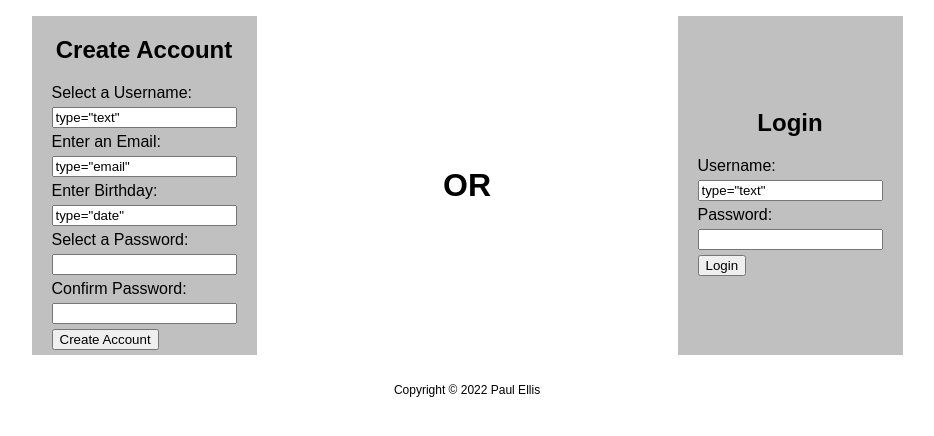
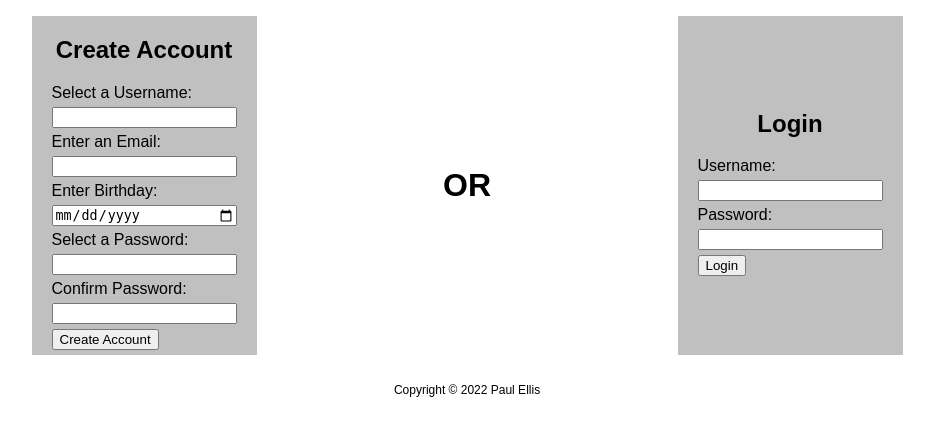
Before and after one commit to PaulEllis2001/CS401-Website, a PHP site: page /login.php in a window 1280 px wide. Shown: the part 93-529 px from the top of the page, without its empty margins (173-1107 px from the left). Run offline with PHP 8.4, Linux system fonts and the light colour scheme.

Commit message:
last hope

```diff
--- a/login.php
+++ b/login.php
@@ -12,11 +12,11 @@ function oldUsername(){
         <h2>Create Account</h2>
         <form class="form_box login_box" id="create_account_form" method="POST" action="handlers/create_account_handler.php">
             <lable class="form_item" for="create_username">Select a Username:</lable>
-            <input class="form_item" value=<?php echo isset($_SESSION['create']) ? "\"" . json_decode($_SESSION['prev_info'])['create_username']. "\"" : ""; ?> type="text" id="create_username" name="create_username">
+            <input class="form_item" value="<?php echo isset($_SESSION['create']) ? "\"" . json_decode($_SESSION['prev_info'])['create_username']. "\"" : ""; ?>" type="text" id="create_username" name="create_username">
             <label class="form_item" for="create_email">Enter an Email:</label>
-            <input class="form_item" value=<?php echo isset($_SESSION['create']) ? "\"" . json_decode($_SESSION['prev_info'])['create_email']. "\"" : ""; ?> type="email" id="create_email" name="create_email">
+            <input class="form_item" value="<?php echo isset($_SESSION['create']) ? "\"" . json_decode($_SESSION['prev_info'])['create_email']. "\"" : ""; ?>" type="email" id="create_email" name="create_email">
             <label class="form_item" for="create_birthdate">Enter Birthday:</label>
-            <input class="form_item" value=<?php echo isset($_SESSION['create']) ? "\"" . json_decode($_SESSION['prev_info'])['create_birthday'] . "\"" : ""; ?> type="date" id="create_birthday" name="create_birthday">
+            <input class="form_item" value="<?php echo isset($_SESSION['create']) ? "\"" . json_decode($_SESSION['prev_info'])['create_birthday'] . "\"" : ""; ?>" type="date" id="create_birthday" name="create_birthday">
             <label class="form_item" for="create_password">Select a Password:</label>
             <input class="form_item" type="password" id="create_password" name="create_password">
             <label class="form_item" for="create_validate_password">Confirm Password:</label>
@@ -37,7 +37,7 @@ if(isset($_SESSION['message'])){
         <h2>Login</h2>
         <form class="form_box login_box" id="login_form" method="POST" action="handlers/login_handler.php">
             <label class="form_item" for="login_username">Username:</label>
-            <input class="form_item" value=<?php echo isset($_SESSION['failure']['login']) ? "\"" .  oldUsername() . "\"": ""; ?> type="text" id="login_username" name="login_username">
+            <input class="form_item" value="<?php echo isset($_SESSION['failure']['login']) ? "\"" .  oldUsername() . "\"": ""; ?>" type="text" id="login_username" name="login_username">
             <label class="form_item" for="login_password">Password:</label>
             <input class="form_item" type="password" id="login_password" name="login_password">
             <input class="form_item login_button" type="submit" value="Login">
```
